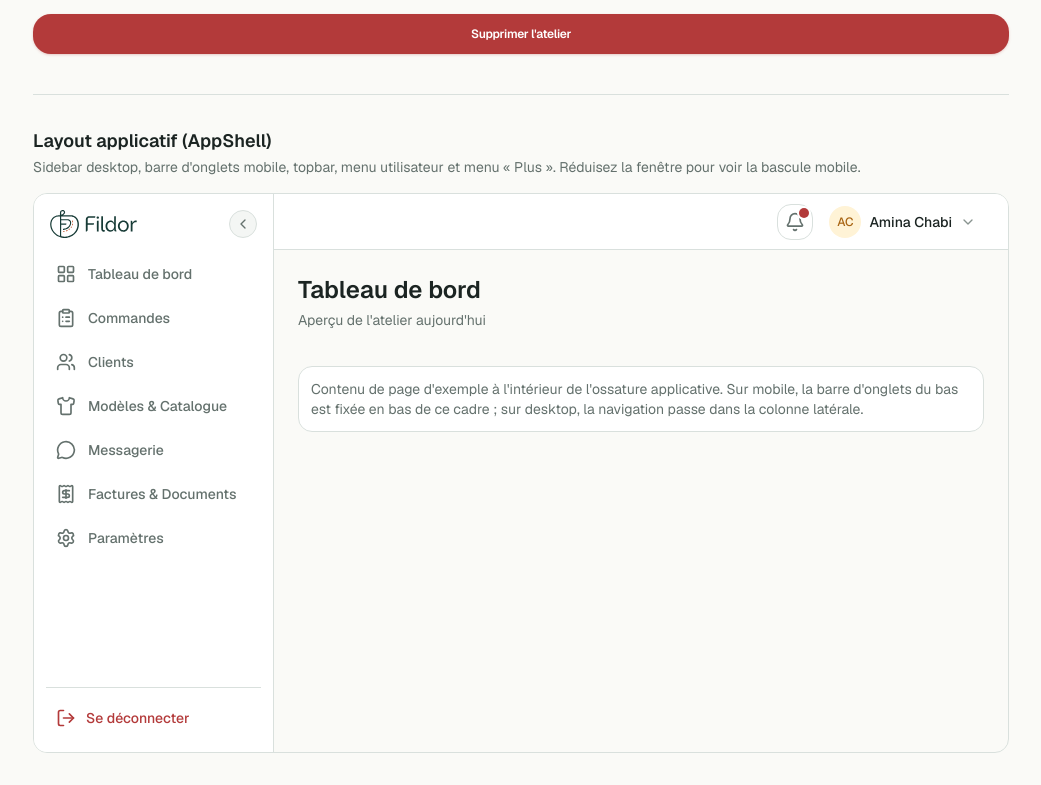
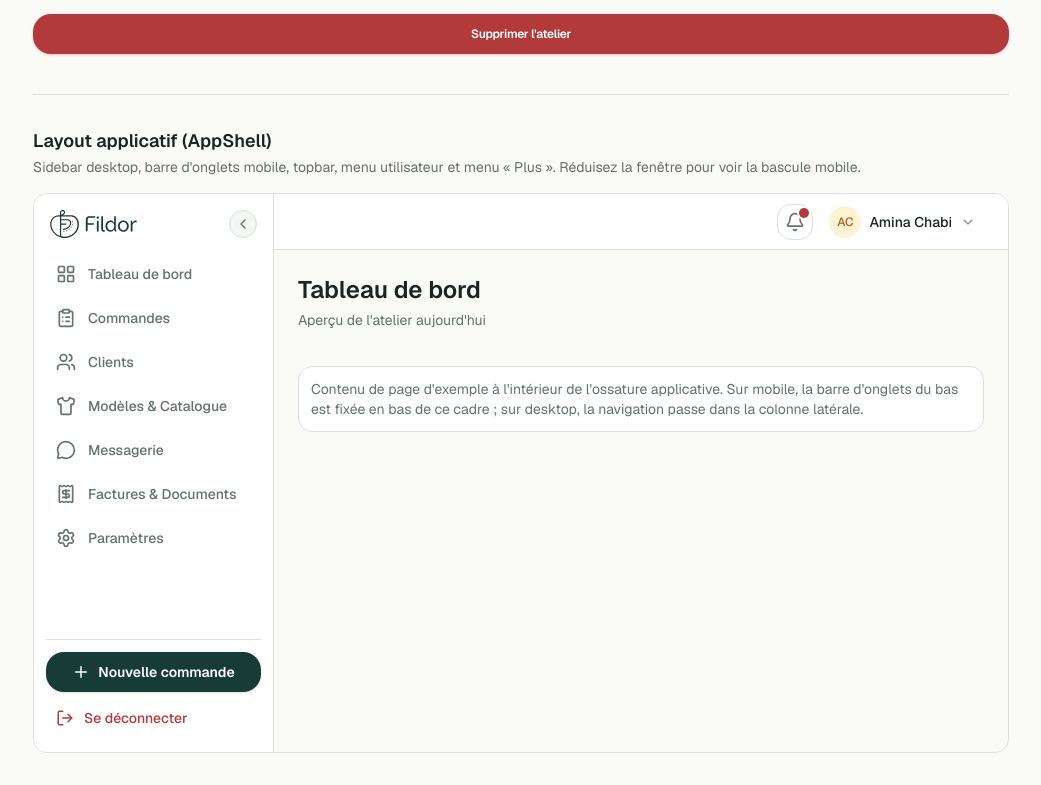
Before and after one commit to mediaboostia-web/fildore, a Next.js app: page /styleguide in a window 1280 px wide. Shown: the part 5547-6332 px from the top of the page, without its empty margins (119-1160 px from the left). Built offline with nearby package versions, Linux system fonts and the light colour scheme.

Commit message:
refactor: move new order action button to bottom of sidebar alongside logout

```diff
--- a/app/(dashboard)/tableau-de-bord/page.tsx
+++ b/app/(dashboard)/tableau-de-bord/page.tsx
@@ -77,16 +77,6 @@ export default async function TableauDeBordPage() {
       <PageHeader
         title="Tableau de bord"
         description={`Bienvenue, ${user.fullName.split(" ")[0]}. Voici l'activité de l'atelier aujourd'hui.`}
-        action={
-          <LinkButton
-            href="/commandes/nouveau/client"
-            size="md"
-            icon={<Plus className="size-4.5" />}
-            className="bg-primary-900 text-white font-semibold shadow-sm hover:bg-primary-800"
-          >
-            Nouvelle commande
-          </LinkButton>
-        }
       />
 
       {/* Cartes KPI Principales */}
--- a/components/landing/dashboard-benefits.tsx
+++ b/components/landing/dashboard-benefits.tsx
@@ -1,5 +1,5 @@
 import Link from "next/link";
-import { LayoutDashboard, CheckCircle, ArrowRight, Clock, AlertTriangle, Ruler, Scissors } from "lucide-react";
+import { LayoutDashboard, CheckCircle, ArrowRight } from "lucide-react";
 
 export function LandingDashboardBenefits() {
   const kpis = [
--- a/components/landing/final-cta.tsx
+++ b/components/landing/final-cta.tsx
@@ -1,6 +1,6 @@
 import Link from "next/link";
 import Image from "next/image";
-import { ArrowRight, MessageCircle, Sparkles, Check } from "lucide-react";
+import { ArrowRight, MessageCircle } from "lucide-react";
 
 export function LandingFinalCTA() {
   return (
--- a/components/layout/sidebar-desktop.tsx
+++ b/components/layout/sidebar-desktop.tsx
@@ -14,6 +14,7 @@ import {
   LogOut,
   ChevronLeft,
   ChevronRight,
+  Plus,
 } from "lucide-react";
 import { cn } from "@/lib/utils/cn";
 import { logoutAction } from "@/features/auth/actions";
@@ -33,7 +34,7 @@ function isActive(pathname: string, href: string): boolean {
   return href === "/" ? pathname === "/" : pathname.startsWith(href);
 }
 
-/** Navigation principale desktop rétractable avec déconnexion uniquement en bas. */
+/** Navigation principale desktop rétractable avec action commande & déconnexion en bas. */
 export function SidebarDesktop() {
   const pathname = usePathname();
   const { isCollapsed, toggleCollapsed } = useSidebar();
@@ -111,8 +112,20 @@ export function SidebarDesktop() {
         </div>
       </div>
 
-      {/* Seul bouton en bas : Déconnexion */}
-      <div className="border-t border-border pt-3">
+      {/* Actions en bas de la sidebar : Nouvelle commande + Déconnexion */}
+      <div className="border-t border-border pt-3 space-y-2">
+        <Link
+          href="/commandes/nouveau/client"
+          title="Nouvelle commande"
+          className={cn(
+            "flex items-center gap-2 rounded-xl bg-primary-900 px-3 py-2.5 text-sm font-semibold text-white shadow-sm hover:bg-primary-800 active:scale-[0.98] transition-all",
+            isCollapsed ? "justify-center px-0 size-11 mx-auto" : "w-full justify-center"
+          )}
+        >
+          <Plus className="size-4.5 shrink-0 text-white" aria-hidden="true" />
+          {!isCollapsed && <span className="truncate">Nouvelle commande</span>}
+        </Link>
+
         <form action={logoutAction} className="w-full">
           <button
             type="submit"
@@ -122,7 +135,7 @@ export function SidebarDesktop() {
               isCollapsed ? "justify-center px-0" : ""
             )}
           >
-            <LogOut className="size-5 shrink-0" aria-hidden="true" />
+            <LogOut className="size-4.5 shrink-0" aria-hidden="true" />
             {!isCollapsed && <span className="truncate">Se déconnecter</span>}
           </button>
         </form>
```
Also changed, not shown: components/landing/target-audiences.tsx (+4 -4 lines).
